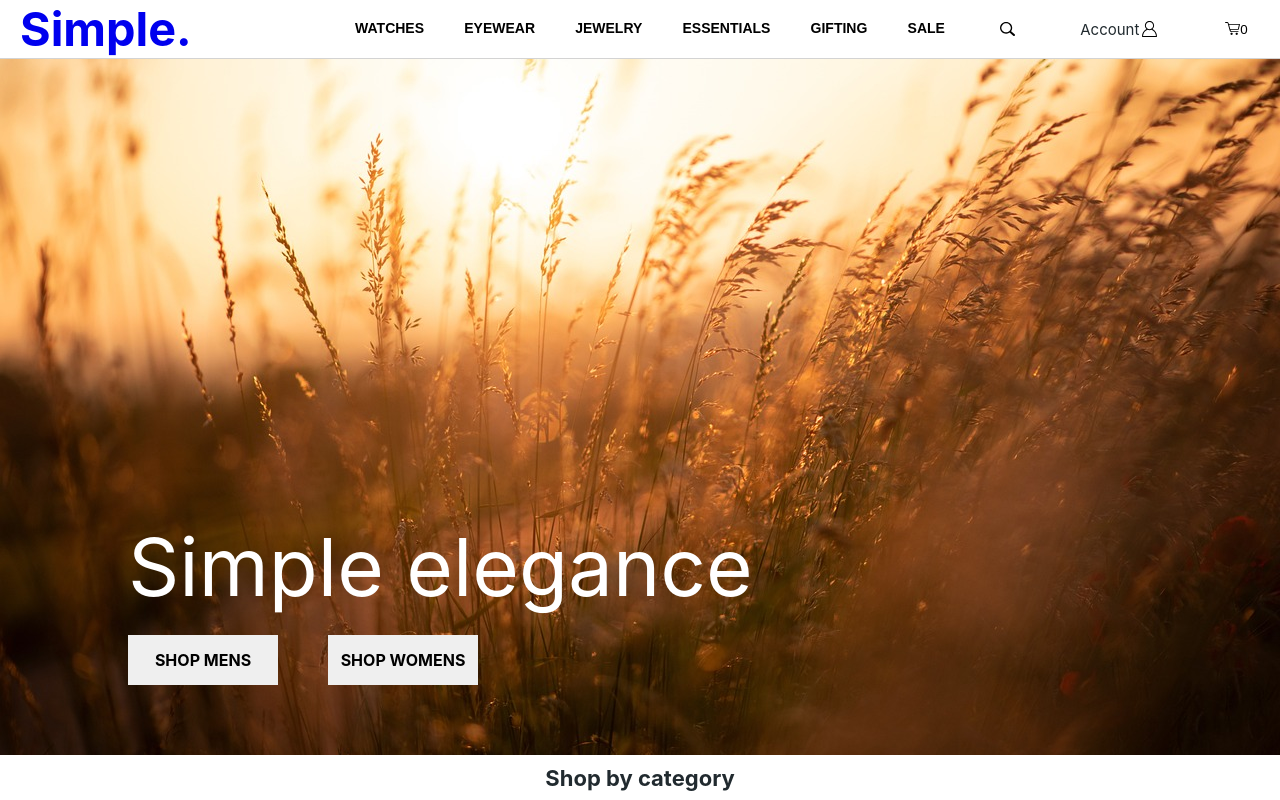
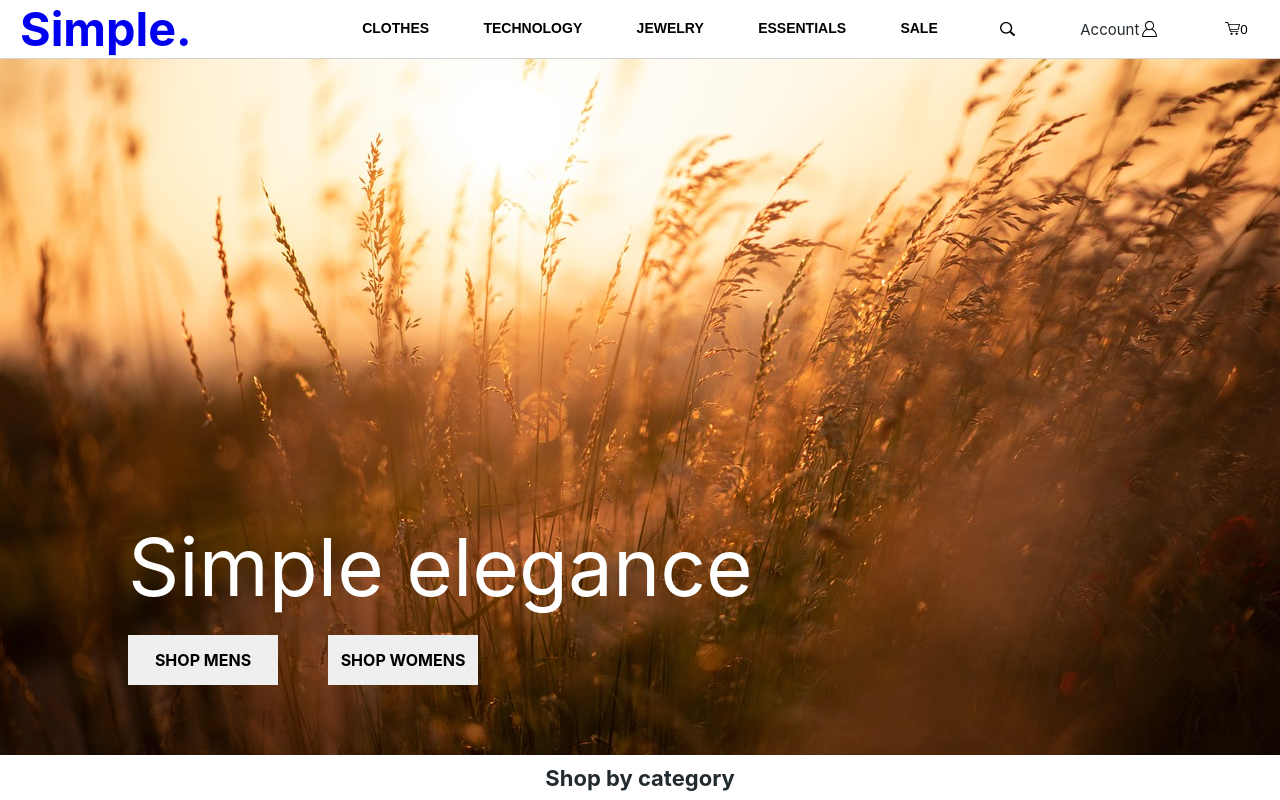
Before and after one commit to SafeCo/react-e-commerce, a React (Create React App) app: page / in a window 1280 px wide. Shown: the top 800 px of the page. Built offline with nearby package versions, Linux system fonts and the light colour scheme.

Commit message:
nav list media query added

```diff
--- a/src/navBar/NavBar.css
+++ b/src/navBar/NavBar.css
@@ -29,37 +29,6 @@
     width: fit-content;
 }
 
-
-                                                            /* NAV MENU */
-.nB__menu{
-    display: flex;
-    flex: 2 1 0;
-    flex-direction: row;
-    flex-wrap: wrap;
-    justify-content: space-around;
-    height: 100%;
-    list-style: none;
-}
-.nB__menu-item{
-    padding: 20px 0;
-    display: flex;
-    flex-direction: column;
-    justify-content: center;
-    align-items: center;
-    height: 100%;
-}
-
-.nB__menu-item button{
-    outline: none;
-    border: none;
-    background-color: transparent;
-    text-transform: uppercase;
-    font-weight: var(--font-weight-m);
-    font-size: 1.4rem;
-    cursor: pointer;
-}
-
-
                                                             /* NAV ICONS */
 .nB__icons-container{
     display: flex;
--- a/src/navBar/NavBar.js
+++ b/src/navBar/NavBar.js
@@ -10,11 +10,26 @@ import searchIcon from "./images/search-icon.svg"
 import cartIcon from "./images/shopping-cart-icon.svg"
 import "./NavBar.css";
 import SideCart from './sideCart/SideCart';
+import NavList from './navList/NavList';
 
 function NavBar() {
 
     const {cartCount, setCartCount} = useContext(CartContext)
     const [openCart, setOpenCart] = useState(false)
+
+    const [matches, setMatches] = useState(
+        window.matchMedia("(min-width: 1000px)").matches
+    )
+    useEffect(() => {
+        window
+        .matchMedia("(min-width: 1000px)")
+        .addEventListener('change', e => setMatches( e.matches ));
+        return ()=>{
+            window
+            .matchMedia("(min-width: 1000px)")
+            .removeEventListener('change', e => setMatches( e.matches ));
+        }
+    }, []);
 
     const itemVariant= {
         hidden: {
@@ -42,70 +57,12 @@ function NavBar() {
                         </div>
 
                     </div>
-                    <ul className="nB__menu">
 
-                        <motion.li
-                        className="nB__menu-item"
-                        variants={itemVariant}
-                        initial="hidden"
-                        whileHover="visible"
-                        >
-                            <button>
-                                Watches
-                            </button>
-                        </motion.li>
+                    {matches?
+                        <NavList/> :
+                        null
+                    }
 
-                        <motion.li
-                        className="nB__menu-item"
-                        variants={itemVariant}
-                        initial="hidden"
-                        whileHover="visible"
-                        >
-                            <button>
-                                Eyewear
-                            </button>
-                        </motion.li>
-                        <motion.li
-                        className="nB__menu-item"
-                        variants={itemVariant}
-                        initial="hidden"
-                        whileHover="visible"
-                        >
-                            <button>
-                                Jewelry
-                            </button>
-                        </motion.li>
-                        <motion.li
-                        className="nB__menu-item"
-                        variants={itemVariant}
-                        initial="hidden"
-                        whileHover="visible"
-                        >
-                            <button>
-                                Essentials
-                            </button>
-                        </motion.li>
-                        <motion.li
-                        className="nB__menu-item"
-                        variants={itemVariant}
-                        initial="hidden"
-                        whileHover="visible"
-                        >
-                            <button>
-                                Gifting
-                            </button>
-                        </motion.li>
-                        <motion.li
-                        className="nB__menu-item"
-                        variants={itemVariant}
-                        initial="hidden"
-                        whileHover="visible"
-                        >
-                            <button>
-                                Sale
-                            </button>
-                        </motion.li>
-                    </ul>
                     {/* When the icon is clicked the search bar expands from right to left and menu dissappears */}
                     <div className=" nB__icons-container">
 
--- /dev/null
+++ b/src/navBar/navList/NavList.css
@@ -0,0 +1,27 @@
+.navList__container{
+    display: flex;
+    flex: 2 1 0;
+    flex-direction: row;
+    flex-wrap: wrap;
+    justify-content: space-around;
+    height: 100%;
+    list-style: none;
+}
+.navList__item{
+    padding: 20px 0;
+    display: flex;
+    flex-direction: column;
+    justify-content: center;
+    align-items: center;
+    height: 100%;
+}
+
+.navList__item button{
+    outline: none;
+    border: none;
+    background-color: transparent;
+    text-transform: uppercase;
+    font-weight: var(--font-weight-m);
+    font-size: 1.4rem;
+    cursor: pointer;
+}
--- /dev/null
+++ b/src/navBar/navList/NavList.js
@@ -0,0 +1,81 @@
+import { motion } from 'framer-motion';
+import "./NavList.css"
+
+
+function NavList() {
+
+    const itemVariant= {
+        hidden: {
+            borderBottom: "solid #FFFFFF 2px",
+
+        },
+
+        visible: {
+            borderBottom: "solid #000000 2px",
+            transition:{
+                duration: 0.2
+            }
+        }
+    }
+
+    return (
+        <ul className="navList__container">
+            <motion.li
+            className="navList__item"
+            variants={itemVariant}
+            initial="hidden"
+            whileHover="visible"
+            >
+                <button>
+                    Clothes
+                </button>
+            </motion.li>
+
+            <motion.li
+            className="navList__item"
+            variants={itemVariant}
+            initial="hidden"
+            whileHover="visible"
+            >
+                <button>
+                    Technology
+                </button>
+            </motion.li>
+
+            <motion.li
+            className="navList__item"
+            variants={itemVariant}
+            initial="hidden"
+            whileHover="visible"
+            >
+                <button>
+                    Jewelry
+                </button>
+            </motion.li>
+
+            <motion.li
+            className="navList__item"
+            variants={itemVariant}
+            initial="hidden"
+            whileHover="visible"
+            >
+                <button>
+                    Essentials
+                </button>
+            </motion.li>
+
+            <motion.li
+            className="navList__item"
+            variants={itemVariant}
+            initial="hidden"
+            whileHover="visible"
+            >
+                <button>
+                    Sale
+                </button>
+            </motion.li>
+        </ul>
+    )
+}
+
+export default NavList
```
